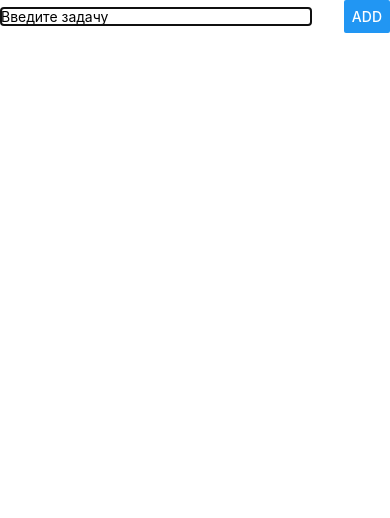
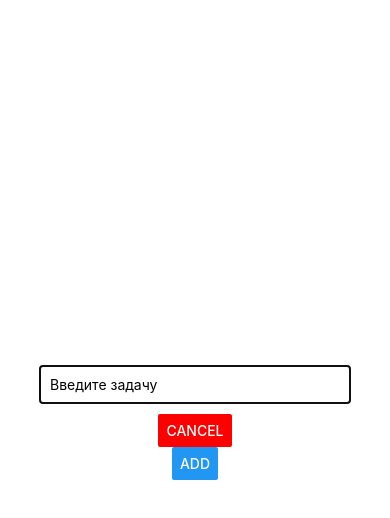
Before and after one commit to Leningram/React-Native-ToDo-App_2, a React Native app: screen / in a window 390 px wide. Both pictures are taken after a click on the button "ADD NEW GOAL". Shown: the top 518 px of the page. Built offline with nearby package versions, Linux system fonts and the light colour scheme.

Commit message:
modal added

```diff
--- a/App.js
+++ b/App.js
@@ -9,6 +9,7 @@
 
     const addGoalHandler = (text) => {
         setGoals((currentState) => [...currentState, { key: Math.random().toString(), value: text }]);
+        setIsAddMode(false);
     };
 
     const removeGoalHandler = (goalId) => {
@@ -17,10 +18,14 @@
         });
     };
 
+    const cancelGoalAdd = () => {
+        setIsAddMode(false);
+    };
+
     return (
         <View style={styles.screen}>
             <Button title="Add New Goal" onPress={() => setIsAddMode(true)} />
-            <GoalInput visible={isAddMode} onAddGoal={addGoalHandler} />
+            <GoalInput visible={isAddMode} onAddGoal={addGoalHandler} onCancel={cancelGoalAdd} />
             <FlatList
                 data={goals}
                 renderItem={(itemData) => (
--- a/components/GoalInput.js
+++ b/components/GoalInput.js
@@ -6,6 +6,11 @@
 
     const goalInputHandler = (text) => {
         setEnteredGoal(text);
+    };
+
+    const addGoalHandler = () => {
+        props.onAddGoal(enteredGoal);
+        setEnteredGoal("");
     };
     return (
         <Modal visible={props.visible} animationType="slide">
@@ -16,7 +21,8 @@
                     onChangeText={goalInputHandler}
                     value={enteredGoal}
                 />
-                <Button title="ADD" onPress={() => props.onAddGoal(enteredGoal)} />
+                <Button title="CANCEL" color="red" onPress={props.onCancel} />
+                <Button title="ADD" onPress={addGoalHandler} />
             </View>
         </Modal>
     );
@@ -24,11 +30,11 @@
 
 const styles = StyleSheet.create({
     inputContainer: {
-        flexDirection: "row",
-        justifyContent: "space-between",
+        flex: 1,
+        justifyContent: "center",
         alignItems: "center"
     },
-    input: { borderColor: "black", borderWidth: 1, width: "80%" }
+    input: { borderColor: "black", borderWidth: 1, width: "80%", padding: 10, marginBottom: 10 }
 });
 
 export default GoalInput;
```
